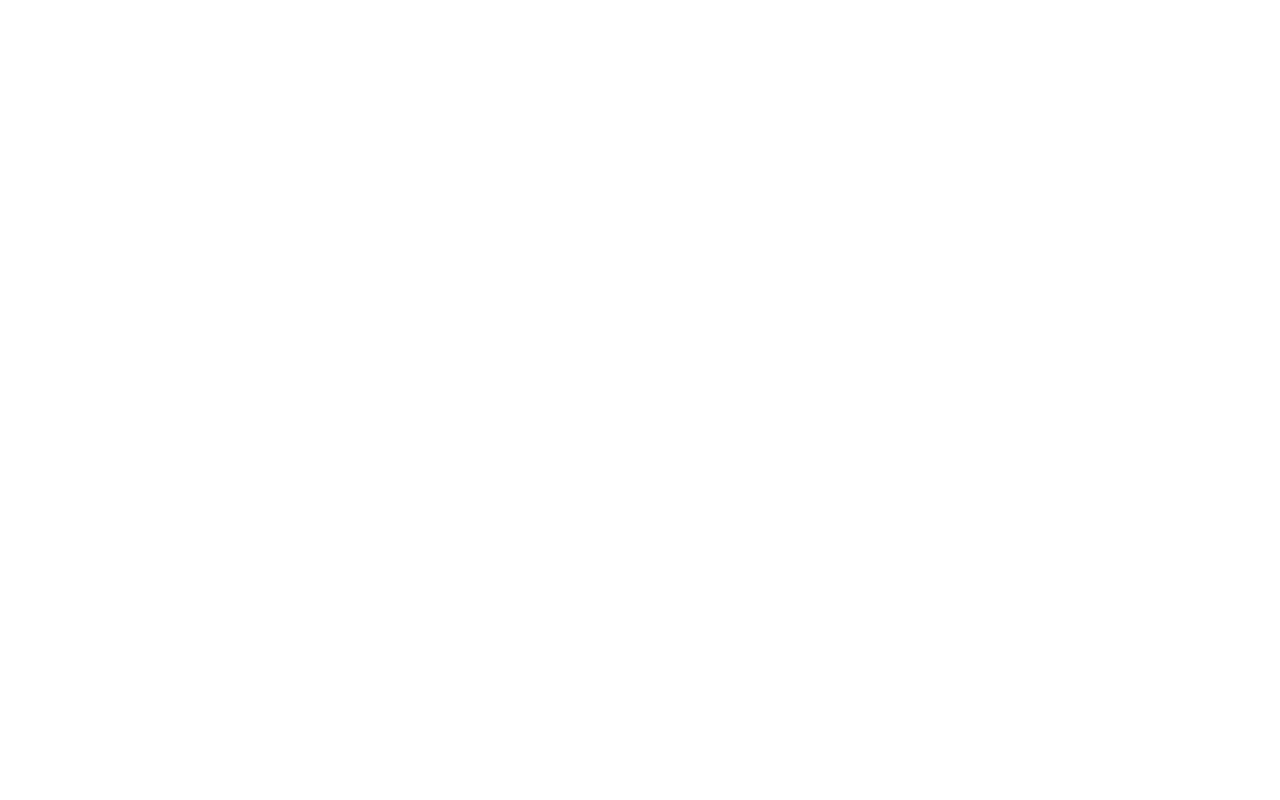
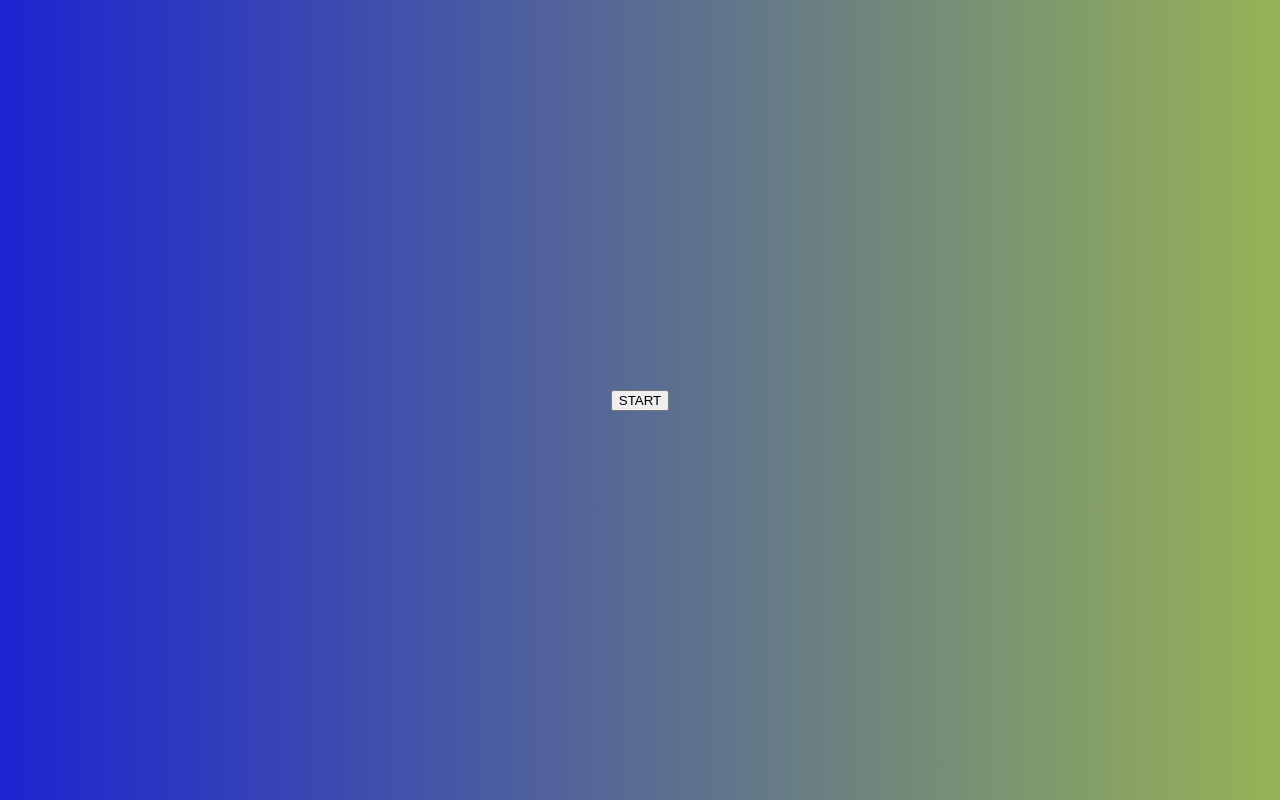
Before and after one commit to jameschancetech/picture-in-picture, a plain HTML site: page index.html in a window 1280 px wide. Drawn offline with Linux system fonts and the light colour scheme.

Commit message:
basic layot added

```diff
--- a/index.html
+++ b/index.html
@@ -5,13 +5,17 @@
   <meta name="viewport" content="width=device-width, initial-scale=1.0">
   <title>Picture in Picture</title>
   <link rel="icon" type="image/png" href=" http://www.google.com/s2/favicons?domain=jameschance.co.uk">
-  <link rel="stylesheet" href="https://cdnjs.cloudflare.com/ajax/libs/font-awesome/5.14.0/css/all.min.css">
   <link rel="stylesheet" href="style.css">
 
 </head>
 
 <body>
-
+  <!-- Video -->
+  <video id="video" controls height="360" width="650" hidden></video>
+  <!-- Button -->
+  <div class="button-container">
+    <button id="button">START</button>
+  </div>
   <!-- Script -->
   <script src="script.js"></script>
 </body>
--- a/style.css
+++ b/style.css
@@ -1,3 +1,7 @@
+@import url("https://fonts.googleapis.com/css2?family=Rubik:ital,wght@0,300;0,400;0,500;0,900;1,700&display=swap");
+
+/* font-family: 'Rubik', sans-serif; */
+
 html {
   box-sizing: border-box;
 }
@@ -5,4 +9,8 @@ html {
 body {
   margin: 0;
   min-height: 100vh;
+  display: flex;
+  justify-content: center;
+  align-items: center;
+  background: linear-gradient(to right, rgb(28, 37, 208), rgb(150, 179, 86));
 }
```
